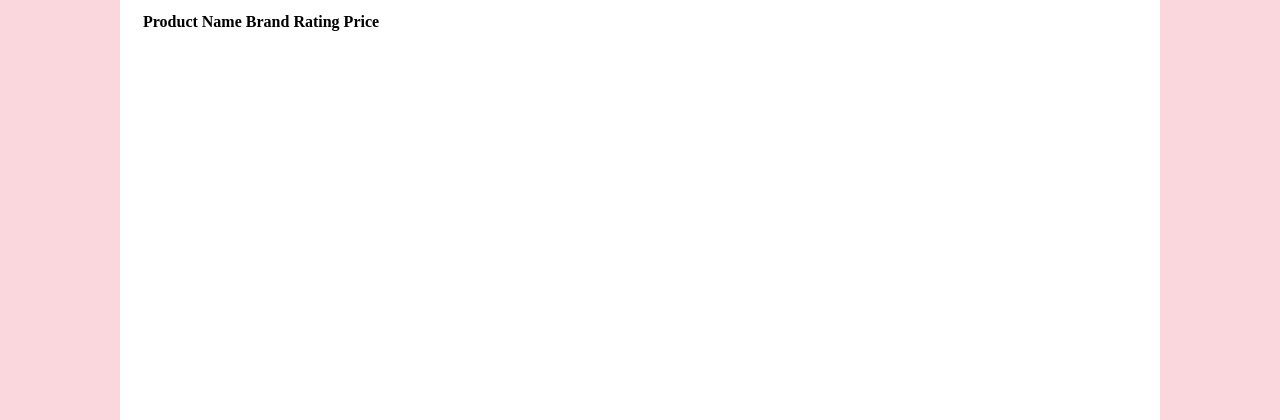
After one commit to Gdango/SkinCare, a Flask app: page /Result in a window 1280 px wide. The commit adds this page. Shown: the top 420 px of the page. Run offline with Flask 2, Linux system fonts and the light colour scheme; lists and menus that the app fills with data are empty.

Commit message:
created table for result

```diff
--- a/skincare-web/app.py
+++ b/skincare-web/app.py
@@ -1,4 +1,4 @@
-from flask import Flask, render_template, url_for, request
+from flask import Flask, render_template, url_for, request, redirect
 
 app = Flask(__name__)
 
@@ -13,6 +13,11 @@ def index():
         print(skin_type, rating, price)
     return render_template('index.html')
 
+@app.route('/Result', methods=['POST', 'GET'])
+
+def result():
+    return render_template('result.html')
+
 
 
 if __name__ == "__main__":
--- a/skincare-web/templates/index.html
+++ b/skincare-web/templates/index.html
@@ -43,8 +43,9 @@
             <input type="checkbox" name="Price" value="25">
             <label>$25 & Below</label><br>
 
+    </form>
+    <form action="/Result" method="POST">
         <button class=btn> Submit</button>
-
     </form>
 
 
@@ -52,5 +53,4 @@
 </div>
 
 
-
 {% endblock %}
--- /dev/null
+++ b/skincare-web/templates/result.html
@@ -0,0 +1,17 @@
+{% extends 'base.html' %}
+
+{% block body %}
+
+<div class="result">
+    <table>
+        <tr>
+            <th>Product Name</th>
+            <th>Brand</th>
+            <th>Rating</th>
+            <th>Price</th>
+        </tr>
+    </table>
+
+</div>
+
+{% endblock %}
```
